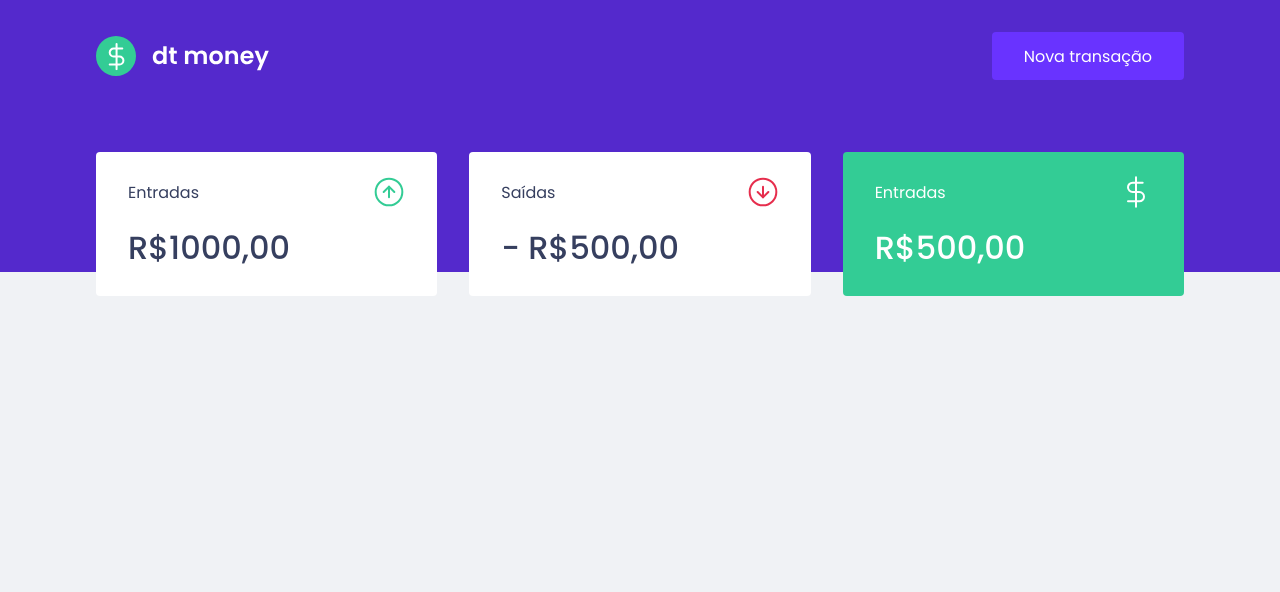
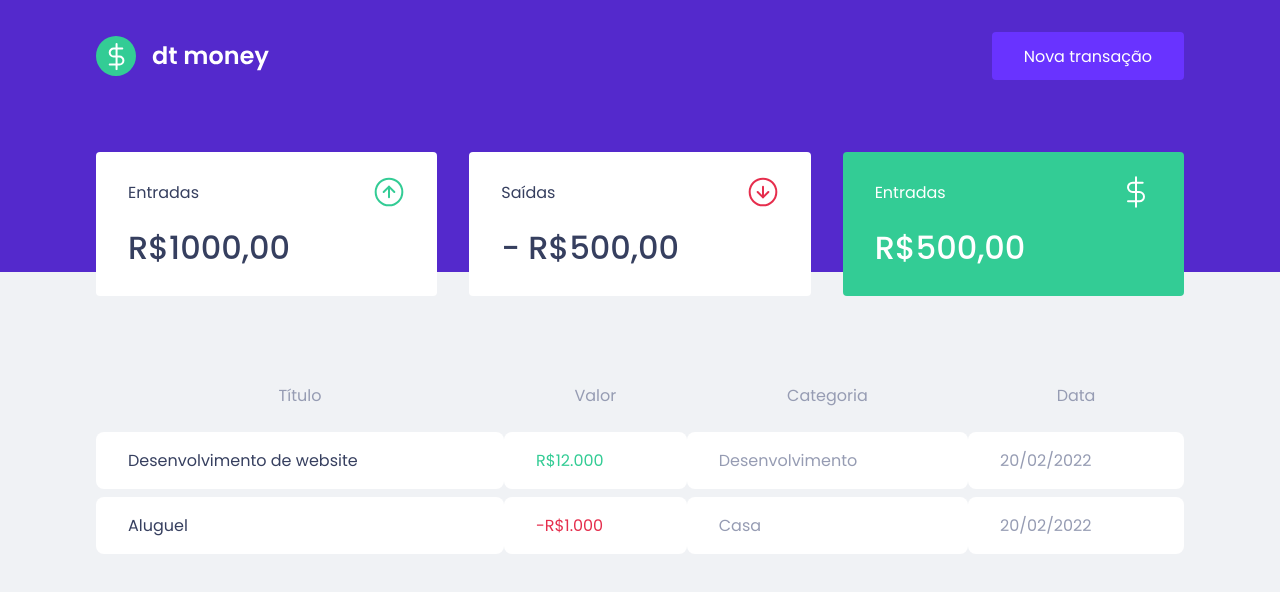
Before and after one commit to brunodsazevedo/react-finances, a React (Create React App) app: page / in a window 1280 px wide. Shown: the top 592 px of the page. Built offline with nearby package versions, Linux system fonts and the light colour scheme.

Commit message:
feito estilizacao de component TransactionTable e finalizado a componentizacao

```diff
--- a/src/components/Dashboard/index.tsx
+++ b/src/components/Dashboard/index.tsx
@@ -1,11 +1,14 @@
 import { Container } from './styles';
 
 import { Summary } from '../Summary';
+import { TransactionsTable } from '../TransactionsTable';
 
 export function Dashboard() {
   return (
     <Container>
         <Summary />
+
+        <TransactionsTable />
     </Container>
   );
 }
--- /dev/null
+++ b/src/components/TransactionsTable/index.tsx
@@ -0,0 +1,33 @@
+import { Container } from "./styles";
+
+export function TransactionsTable() {
+  return (
+    <Container>
+      <table>
+        <thead>
+          <tr>
+            <th>Título</th>
+            <th>Valor</th>
+            <th>Categoria</th>
+            <th>Data</th>
+          </tr>
+        </thead>
+
+        <tbody>
+          <tr>
+            <td>Desenvolvimento de website</td>
+            <td className="deposit">R$12.000</td>
+            <td>Desenvolvimento</td>
+            <td>20/02/2022</td>
+          </tr>
+          <tr>
+            <td>Aluguel</td>
+            <td className="withdraw">-R$1.000</td>
+            <td>Casa</td>
+            <td>20/02/2022</td>
+          </tr>
+        </tbody>
+      </table>
+    </Container>
+  );
+}
--- /dev/null
+++ b/src/components/TransactionsTable/styles.ts
@@ -0,0 +1,38 @@
+import styled from 'styled-components';
+
+export const Container = styled.div`
+    margin-top: 4rem;
+
+    table {
+        width: 100%;
+        border-spacing: 0 0.5rem;
+
+        th {
+            color: var(--text-body);
+            font-weight: 400;
+            padding: 1rem 2rem ;
+            text-align: 1.5rem;
+            line-height: 1.5rem;
+        }
+
+        td {
+            padding: 1rem 2rem;
+            border: 0;
+            background: var(--shape);
+            color: var(--text-body);
+            border-radius: 0.5rem;
+
+            &:first-child {
+                color: var(--text-title);
+            }
+
+            &.deposit {
+                color: var(--green);
+            }
+
+            &.withdraw {
+                color: var(--red);
+            }
+        }
+    }
+`;
```
